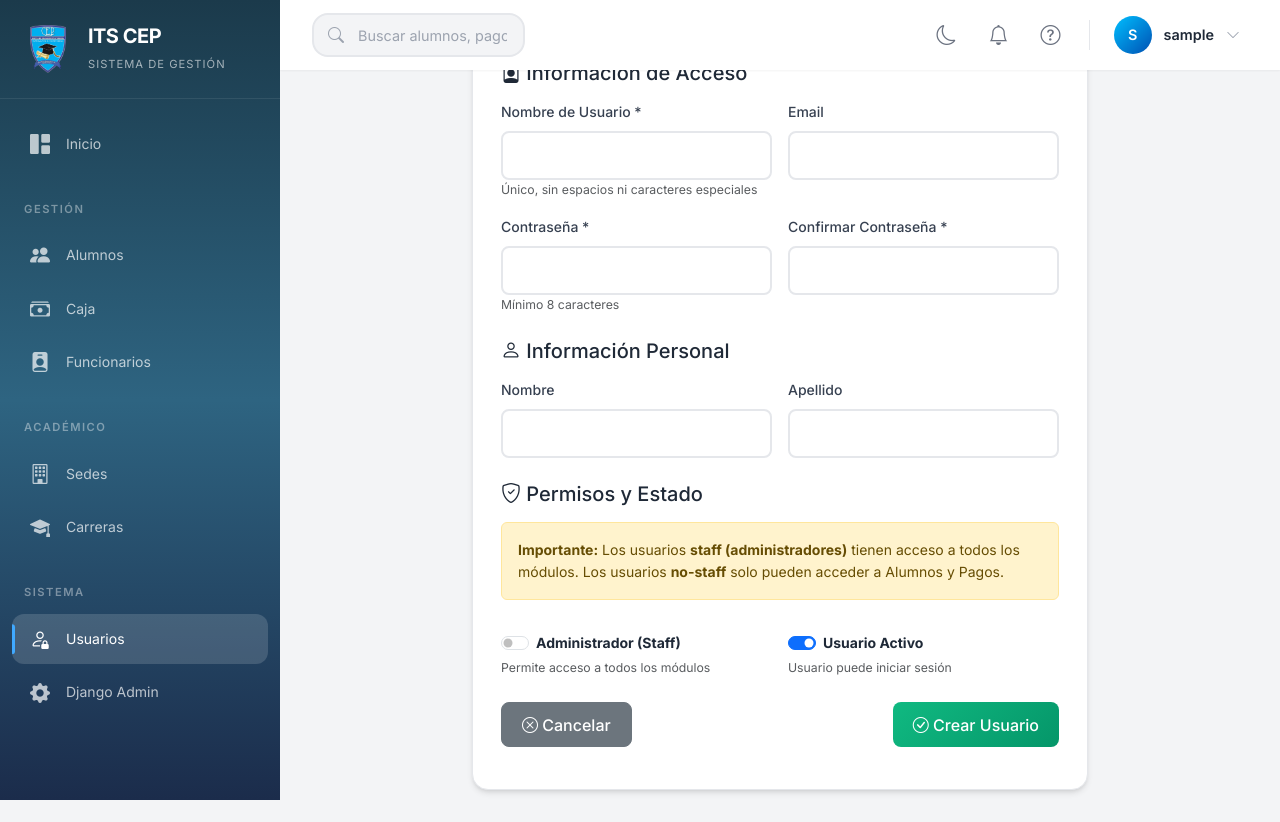
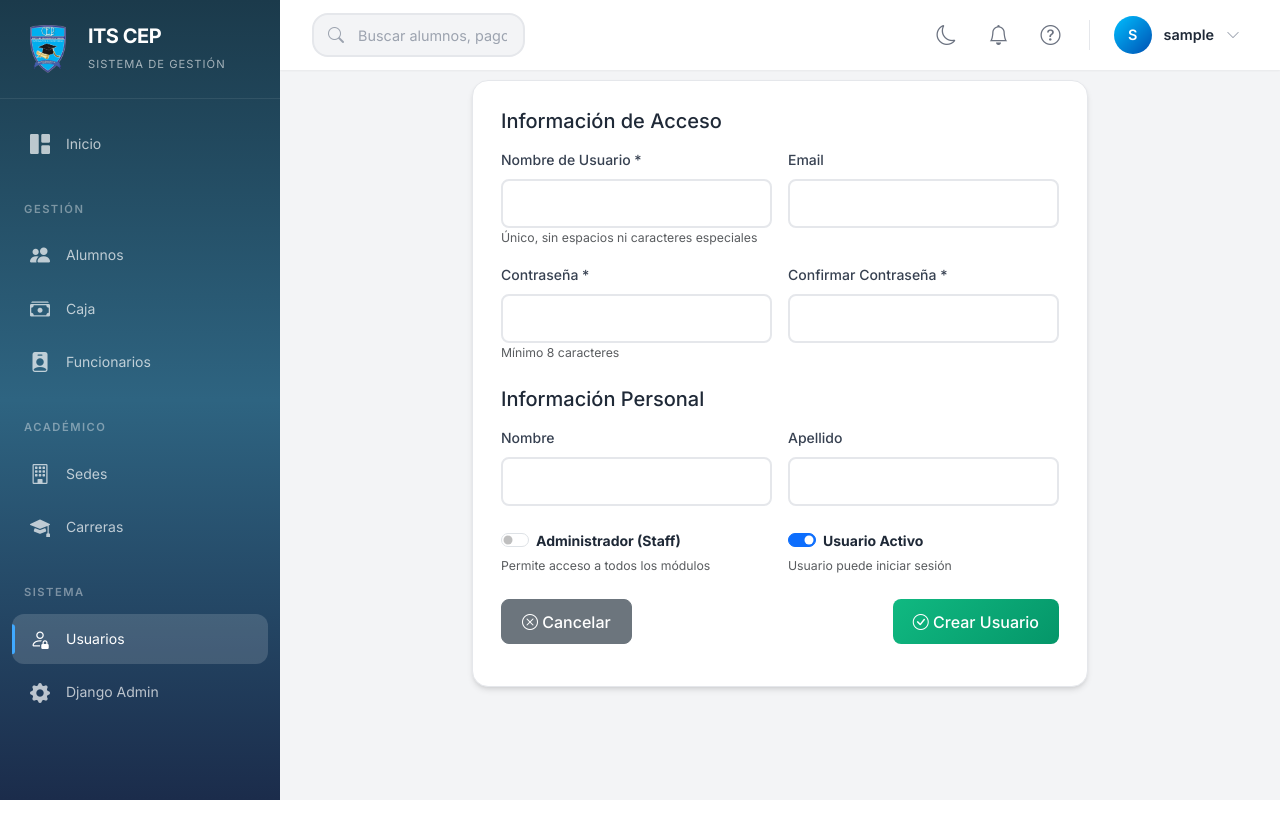
Before and after one commit to goslv/syscep, a Django app: page /usuarios/crear/ in a window 1280 px wide. After the commit the page ends 800 px from the top, so only its background shows below. Run offline with Django 5.2, Linux system fonts and the light colour scheme; the visitor is signed in with stand-in values (Sample User, id 1); data comes from the database, SQL or seed files in the repository; data that the repository does not hold is empty; some libraries are stand-ins or nearby versions.

Commit message:
Formulario de Usuarios actualizado

```diff
--- a/sysapp/templates/usuarios/formUsuarios.html
+++ b/sysapp/templates/usuarios/formUsuarios.html
@@ -1,10 +1,10 @@
 {% extends 'base.html' %}
 
-{% block title %}{{ titulo }} - SysCEP{% endblock %}
+{% block title %}{{ titulo }} - ITS CEP{% endblock %}
 {% block page_title %}{{ titulo }}{% endblock %}
 
 {% block content %}
-<div class="row">
+<div class="row mt-5">
     <div class="col-md-8 mx-auto">
         <div class="stat-card">
             <form method="post">
@@ -12,7 +12,7 @@
 
                 <!-- Información de Acceso -->
                 <h5 class="mb-3">
-                    <i class="bi bi-person-badge"></i> Información de Acceso
+                    Información de Acceso
                 </h5>
                 <div class="row g-3 mb-4">
                     <div class="col-md-6">
@@ -51,7 +51,7 @@
 
                 <!-- Información Personal -->
                 <h5 class="mb-3">
-                    <i class="bi bi-person"></i> Información Personal
+                    Información Personal
                 </h5>
                 <div class="row g-3 mb-4">
                     <div class="col-md-6">
@@ -71,16 +71,7 @@
                 </div>
 
                 <!-- Permisos y Estado -->
-                <h5 class="mb-3">
-                    <i class="bi bi-shield-check"></i> Permisos y Estado
-                </h5>
                 <div class="row g-3 mb-4">
-                    <div class="col-md-12">
-                        <div class="alert alert-warning">
-                            <strong>Importante:</strong> Los usuarios <strong>staff (administradores)</strong> tienen acceso a todos los módulos.
-                            Los usuarios <strong>no-staff</strong> solo pueden acceder a Alumnos y Pagos.
-                        </div>
-                    </div>
                     <div class="col-md-6">
                         <div class="form-check form-switch">
                             {{ form.is_staff }}
```
